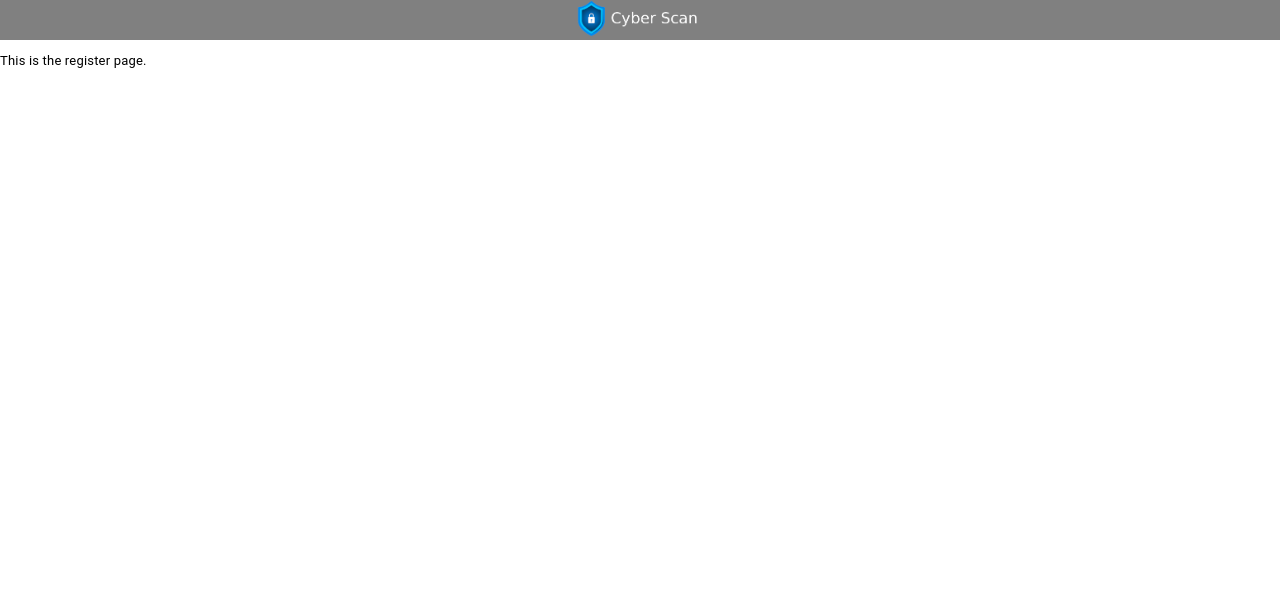
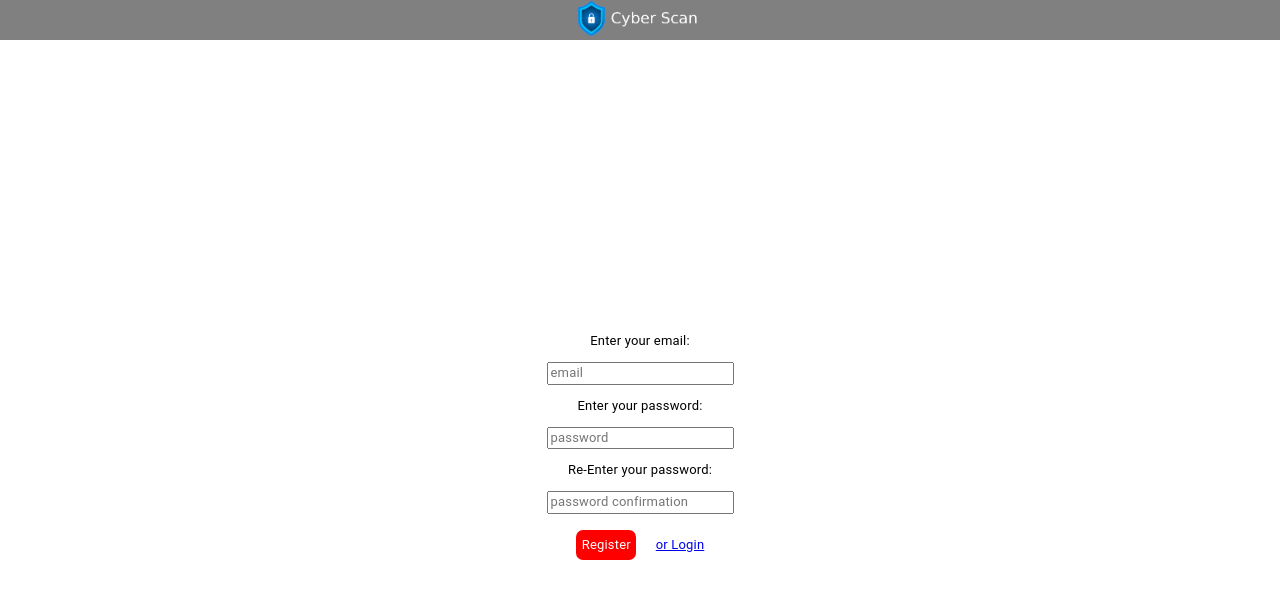
Before and after one commit to med-skyied/Cyber_Scan, a React (Create React App) app in the folder cyber_scan_f-e/: page /register in a window 1280 px wide. Shown: the top 598 px of the page. Built offline with nearby package versions, Linux system fonts and the light colour scheme.

Commit message:
adding the first version of the Register page

```diff
--- a/cyber_scan_f-e/src/pages/Register.jsx
+++ b/cyber_scan_f-e/src/pages/Register.jsx
@@ -3,10 +3,28 @@ import { Link } from 'react-router-dom';
 
 import NavBarChild from '../components/NavBarChild';
 function Register() {
+    function register_handler() {
+        console.log('auth register handlere is called...');
+    }
  return (
     <>
         <NavBarChild />
-        <p>This is the register page.</p>
+
+        <div className='auth_container'>
+            <div className='auth_form_holder'>
+                <form onSubmit={register_handler()}>
+                    <p>Enter your email:</p>
+                    <input className='input_field' type='email' placeholder='email' id='user_email' required></input>
+                    <p>Enter your password:</p>
+                    <input className='input_field' type='password'  id='def_password' required placeholder='password'></input>
+                    <p>Re-Enter your password:</p>
+                    <input className='input_field' type='password'  id='def_password_conf' required placeholder='password confirmation'></input>
+                    <br/> <br />
+                    <button type='submit' className='authSubmitButton'>Register</button>
+                    <Link className='to_link' to='/login'>or Login</Link>
+                </form>
+            </div>
+        </div>
     </>
  )
 }
```
